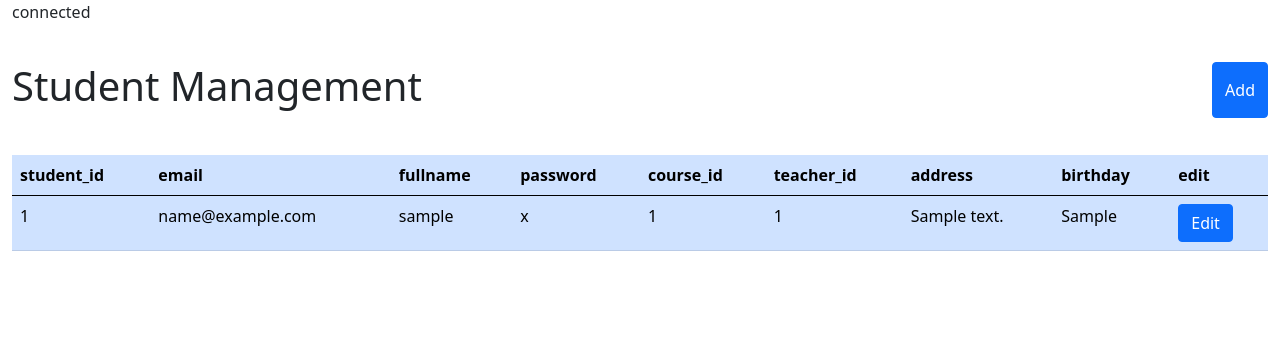
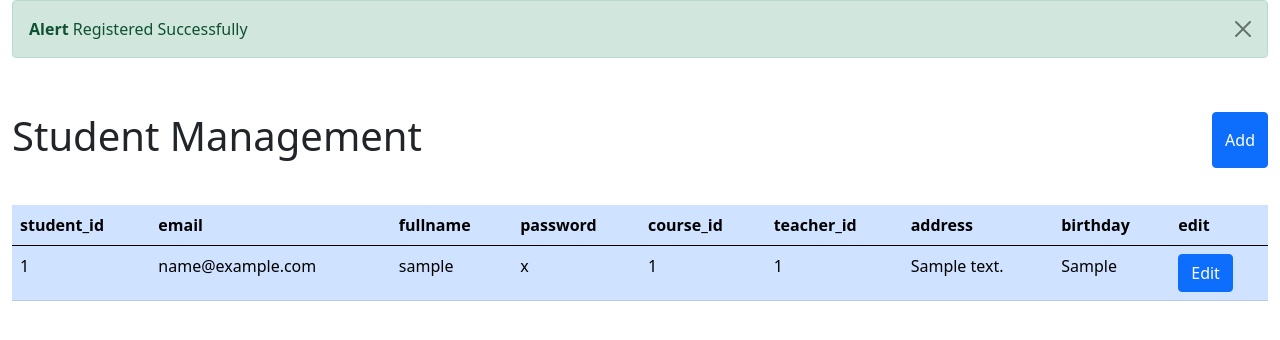
Before and after one commit to LuhPaglia/php-beavers, a PHP site: page /PHP/studentMng.php?msg=1 in a window 1280 px wide. Shown: the part 56-396 px from the top of the page. Run offline with PHP 8.4, Linux system fonts and the light colour scheme; tables that the repository leaves empty hold one stand-in row (values such as "Sample post").

Commit message:
add student - alert complete

```diff
--- a/studentAdd.php
+++ b/studentAdd.php
@@ -23,12 +23,14 @@ if ($_SERVER['REQUEST_METHOD']=='POST') {
     if($dbSrv->dbConnect()){
         if($dbSrv->insert('student_tb',$valuesArray)){
             // "added";
-            header("Location: studentMng.php?result=1");
+            header("Location: studentMng.php?msg=1");
             exit();
         }
+    } else{
+        echo "DB connection problem";
     }
     // "not added";
-    header("Location: studentMng.php?result=2");
+    header("Location: studentMng.php?msg=2");
     exit();
 
 }
--- a/studentMng.php
+++ b/studentMng.php
@@ -5,13 +5,30 @@
   $dbSrv = new dbServices($hostName,$userName,$password,$dbName);
 
   if($dbSrv->dbConnect()){
-    echo "connected";
   }else{
-    echo "problem";
-    exit();
+    echo "DB connection problem";
   }
 
 ?>
+
+<!-- Alert -->
+<div class="alert alert-<?php if($_GET['msg']==1) echo "success"; elseif($_GET['msg']==2) echo "danger"; ?>
+ alert-dismissible fade show" role="alert" style="display: <?php
+    if(isset($_GET['msg'])) echo "block";
+    else echo "none";
+?> ;">
+  <button type="button" class="btn-close" data-bs-dismiss="alert" aria-label="Close"></button>
+  <strong>Alert </strong><?php if($_GET['msg']==1) echo "Registered Successfully"; elseif($_GET['msg']==2) echo "Registration Failed" ?>
+</div>
+
+<script>
+  var alertList = document.querySelectorAll('.alert');
+  alertList.forEach(function (alert) {
+    new bootstrap.Alert(alert)
+  })
+</script>
+
+
 <div style="display:flex; justify-content:space-between; padding:3% 0;">
     <h1>Student Management</h1>
     <!-- Button trigger modal -->
```
Lines whose indentation alone changed are shown as unchanged.
